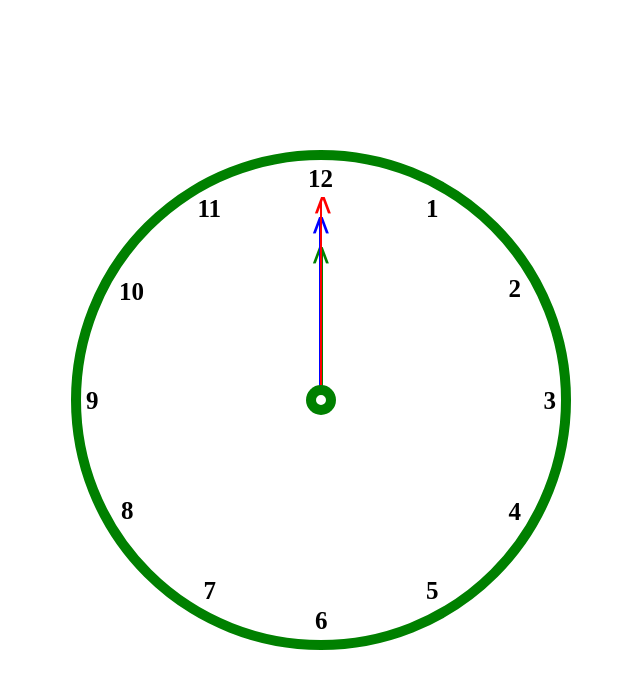
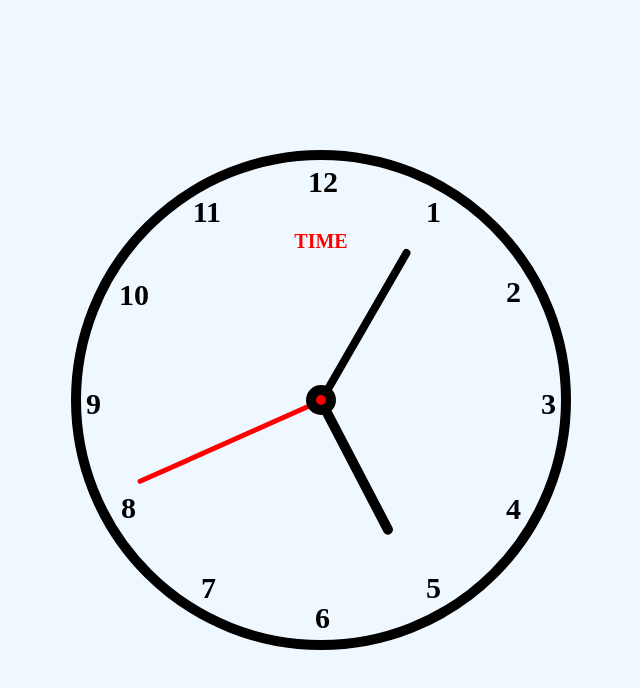
Before and after one commit to jambiebs/Clock, a plain HTML site: page index.html in a window 1280 px wide. Shown: the whole page, without its empty margins (319-959 px from the left). Drawn offline with Linux system fonts and the light colour scheme.

Commit message:
ready in px

```diff
--- a/index.html
+++ b/index.html
@@ -1,33 +1,25 @@
 <!DOCTYPE html>
 <html lang="en">
   <head>
-    <meta charset="UTF-8">
-    <meta http-equiv="X-UA-Compatible" content="IE=edge">
-    <meta name="viewport" content="width=device-width, initial-scale=1.0">
+    <meta charset="UTF-8" />
+    <meta http-equiv="X-UA-Compatible" content="IE=edge" />
+    <meta name="viewport" content="width=device-width, initial-scale=1.0" />
     <title>Clock</title>
-    <link rel="stylesheet" href="./style.css">
+    <link rel="stylesheet" href="./style.css" />
     <script src="./script.js" defer></script>
   </head>
   <body>
     <div class="plus">
+        <!-- <div class="digital">
+            <h2>Time</h2>
+        </div> -->
+        <div class="name"><h1>TIME</h1></div>
       <div class="point">
         <div class="point2"></div>
       </div>
-        <div class="hour-hand" id="hour">
-            <div class="harrow"><p>v</p></div>
-            <div class="hour-stick"></div>
-        </div>
-        <div class="minute-hand" id="minute">
-            <div class="marrow"><p>v</p></div>
-            <div class="minute-stick"></div>
-        </div>
-        <div class="second-hand" >
-            <div class="sarrow"><p>v</p></div>
-            <div class="second-stick" id="second"></div>
-
-        </div>
-        <div class="marrow"></div>
-        <div class="sarrow"></div>
+      <div id="hour"></div>
+      <div id="minute"></div>
+      <div id="second"></div>
       <div class="line1"></div>
       <div class="line2"></div>
       <div class="line3"></div>
--- a/script.js
+++ b/script.js
@@ -1,15 +1,18 @@
-var sec = 0;
-var min = 0;
-var hour = 0;
-var d = new Date();
 
 setInterval (
     function(){
         d = new Date();
-        sec = d.getSeconds() * 6;
+        sec = d.getSeconds();
         min = d.getMinutes();
         hour = d.getHours();
-        document.getElementById("second").style.transform = "rotate("+ sec + " deg)";
+        hrotation = hour*30 + min/2;
+        mrotation = min*6;
+        srotation = sec*6;
+        document.getElementById("hour").style.transform = `rotate(${hrotation}deg)`;
+        document.getElementById("minute").style.transform =`rotate(${mrotation}deg)`;
+        document.getElementById("second").style.transform = `rotate(${srotation}deg)`;
+    //    var digital = document.querySelector("digital")
 
     }, 1000
+
 );
--- a/style.css
+++ b/style.css
@@ -10,14 +10,15 @@
     width: 100vw;
     justify-content: center;
     align-items: center;
+    background-color: aliceblue;
 }
 h2 {
-    font-size: 2.5rem;
+    font-size: 3rem;
 }
 .clock {
     width: 50rem;
     height: 50rem;
-    border: 1rem solid green;
+    border: 1rem solid black;
     border-radius: 50%;
     position: relative;
     padding: 1rem;
@@ -83,7 +84,7 @@ h2 {
     left: 22.7rem;
 }
 .point {
-    background-color: green;
+    background-color: black;
     width: 3rem;
     height: 3rem;
     position: fixed;
@@ -91,15 +92,14 @@ h2 {
     display: flex;
     justify-content: center;
     align-items: center;
-    z-index: 9999;
+    z-index: 1;
 }
 .point2 {
-    background-color: green;
+    background-color: black;
     width: 1rem;
     height: 1rem;
     border-radius: 50%;
-    border: 0.5rem solid white;
-    z-index: 9999;
+    border: 0.5rem solid red;
 }
 
  .plus {
@@ -150,58 +150,47 @@ h2 {
     position: fixed;
     transform: rotate(150deg);
 }   */
+#hour, #minute, #second {
+    width: 1%;
+    height: 40%;
+    border-radius: 5px;
+    background-color: black;
+    transform-origin: bottom;
+}
+#hour {
+    position: absolute;
+    bottom: 49.8%;
+    left: 49%;
+    height: 30%;
+    width: 2%;
+}
 
-.hour-stick {
+#minute {
     position: absolute;
-    bottom: 50%;
-    left: 49.5%;
-    height: 150px;
-    width: 4px;
-    background-color: green;
+    bottom: 49.8%;
+    left: 49.25%;
+    height: 35%;
+    width: 1.5%;
 }
-.harrow {
-    font-size: 3rem;
-    font-weight: 500;
-    color: green;
-    transform: rotate(180deg);
+#second {
+    background-color: red;
     position: absolute;
-    top: 90px;
-    left: 241px;
-    font-family:'Lucida Sans', 'Lucida Sans Regular', 'Lucida Grande', 'Lucida Sans Unicode', Geneva, Verdana, sans-serif
+    bottom: 49.8%;
+    left: 49.49%;
 }
-.minute-stick {
+.name {
     position: absolute;
-    bottom: 50%;
-    left: 49.6%;
-    height: 180px;
-    width: 3px;
-    background-color: blue;
+    top: 80px;
+    color: red;
 }
-.marrow {
-    font-size: 3rem;
-    font-weight: 500;
-    color: blue;
-    transform: rotate(180deg);
+/* .digital {
     position: absolute;
-    top: 60px;
-    left: 241px;
-    font-family:'Lucida Sans', 'Lucida Sans Regular', 'Lucida Grande', 'Lucida Sans Unicode', Geneva, Verdana, sans-serif
-}
-.second-stick {
-    position: absolute;
-    bottom: 50%;
-    left: 49.8%;
-    height: 200px;
-    width: 2px;
-    background-color: red;
-}
-.sarrow {
-    font-size: 3rem;
-    font-weight: 500;
-    color: red;
-    transform: rotate(180deg);
-    position: absolute;
-    top: 40px;
-    left: 242.5px;
-    font-family:'Lucida Sans', 'Lucida Sans Regular', 'Lucida Grande', 'Lucida Sans Unicode', Geneva, Verdana, sans-serif
-}
+    border-radius: 10px;
+    background-color: rgb(155, 209, 84);
+    width: 150px;
+    height: 50px;
+    bottom: 100px;
+    display: flex;
+    justify-content: center;
+    align-items: center;
+} */
```
Lines whose indentation alone changed are shown as unchanged.
